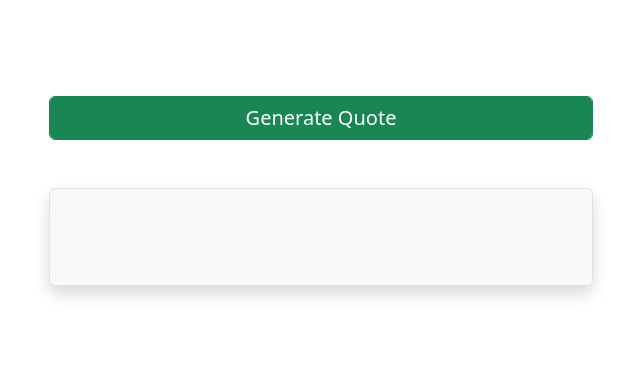
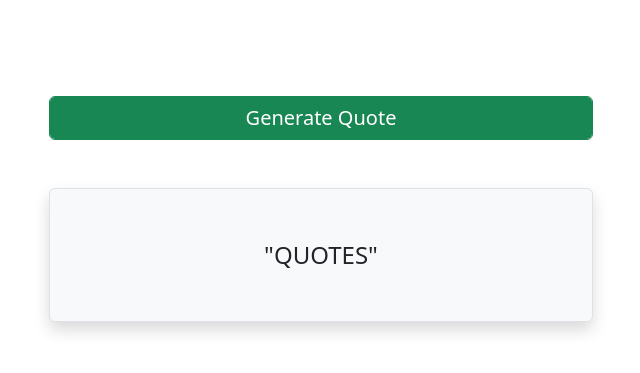
Before and after one commit to TopboySaint/Random-Quote-Generator, a plain HTML site: page index.html in a window 1280 px wide. Shown: the whole page, without its empty margins (319-959 px from the left). Drawn offline with Linux system fonts and the light colour scheme.

```diff
--- a/index.html
+++ b/index.html
@@ -11,7 +11,7 @@
         <button class="btn btn-success bg-success shadow-none form-control text-white fs-5" id="generateBtn">
             Generate Quote
         </button>
-        <div id="show" class="shadow mt-5 p-5 border rounded bg-light fs-4"></div>
+        <div id="show" class="shadow mt-5 p-5 border rounded bg-light fs-4">"QUOTES"</div>
     </main>
 
     <script src="script.js"></script>
```
